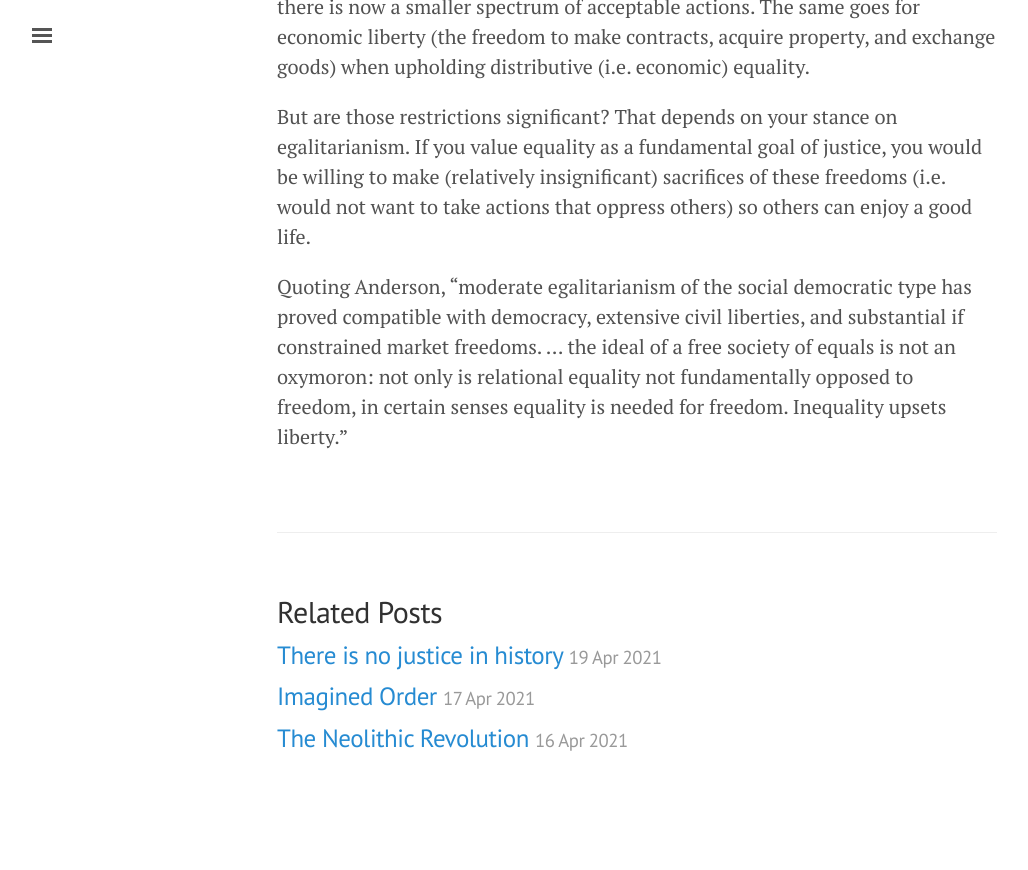
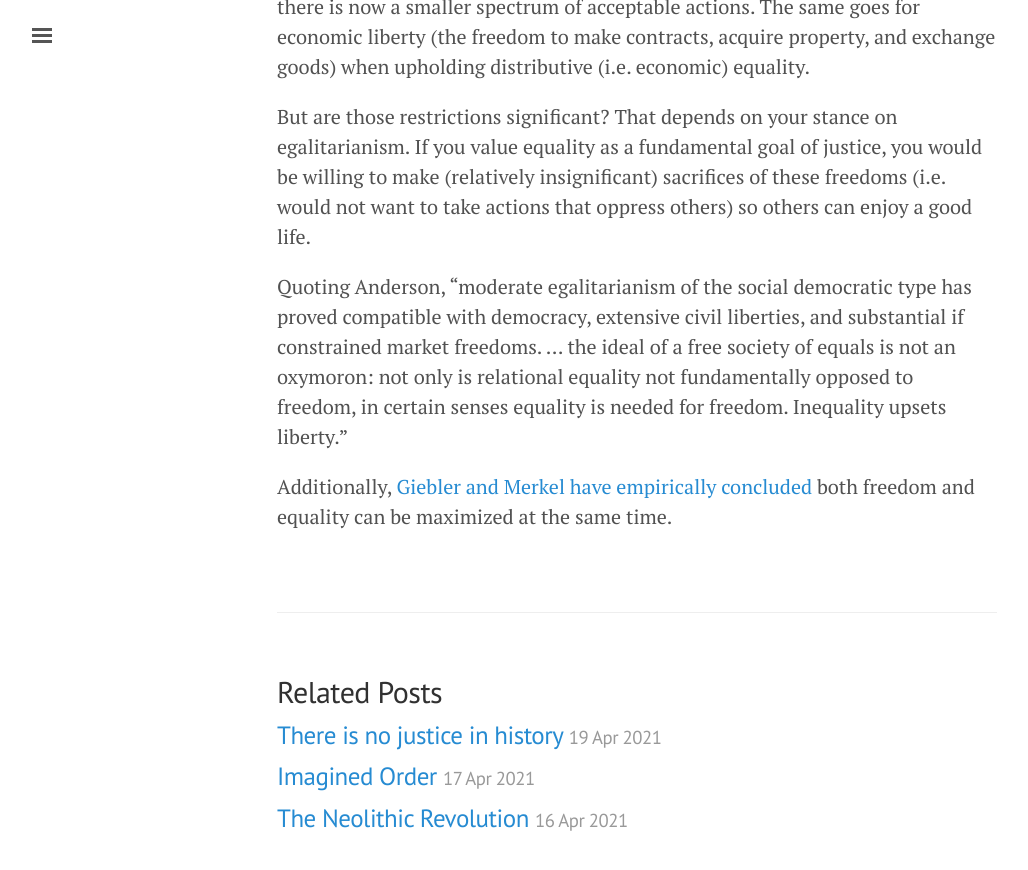
Before and after one commit to kukfa/kukfa.github.io, a Jekyll site: the page built from mental-models/_posts/2022-03-12-freedom-and-equality.md, in a window 1280 px wide and 900 px high, scrolled down 8842 px. Shown: the top 870 px of the window, without its empty margins (3-1031 px from the left). Built offline with Jekyll 4.4.1, drawn with Linux system fonts in a browser that asks for light colours; nearby versions of some CDN libraries; before the commit the page ends 9662 px from its top, so only the background shows below that.

Commit message:
add empirical study

```diff
--- a/mental-models/_posts/2022-03-12-freedom-and-equality.md
+++ b/mental-models/_posts/2022-03-12-freedom-and-equality.md
@@ -153,3 +153,5 @@ It depends on how you view freedom and how you view equality. Are personal liber
 But are those restrictions significant? That depends on your stance on egalitarianism. If you value equality as a fundamental goal of justice, you would be willing to make (relatively insignificant) sacrifices of these freedoms (i.e. would not want to take actions that oppress others) so others can enjoy a good life.
 
 Quoting Anderson, "moderate egalitarianism of the social democratic type has proved compatible with democracy, extensive civil liberties, and substantial if constrained market freedoms. ... the ideal of a free society of equals is not an oxymoron: not only is relational equality not fundamentally opposed to freedom, in certain senses equality is needed for freedom. Inequality upsets liberty."
+
+Additionally, [Giebler and Merkel have empirically concluded](http://hdl.handle.net/10419/171367) both freedom and equality can be maximized at the same time.
```
